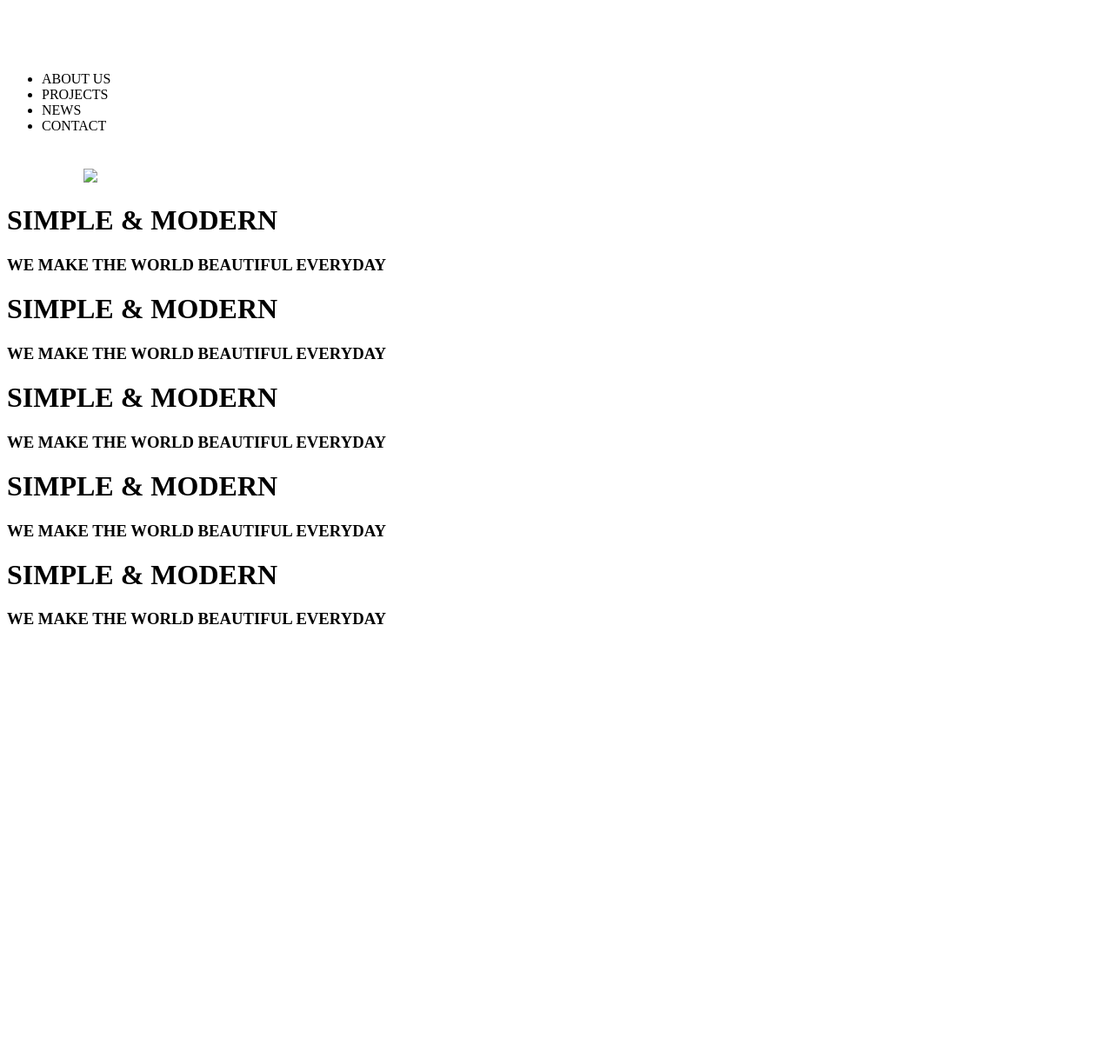
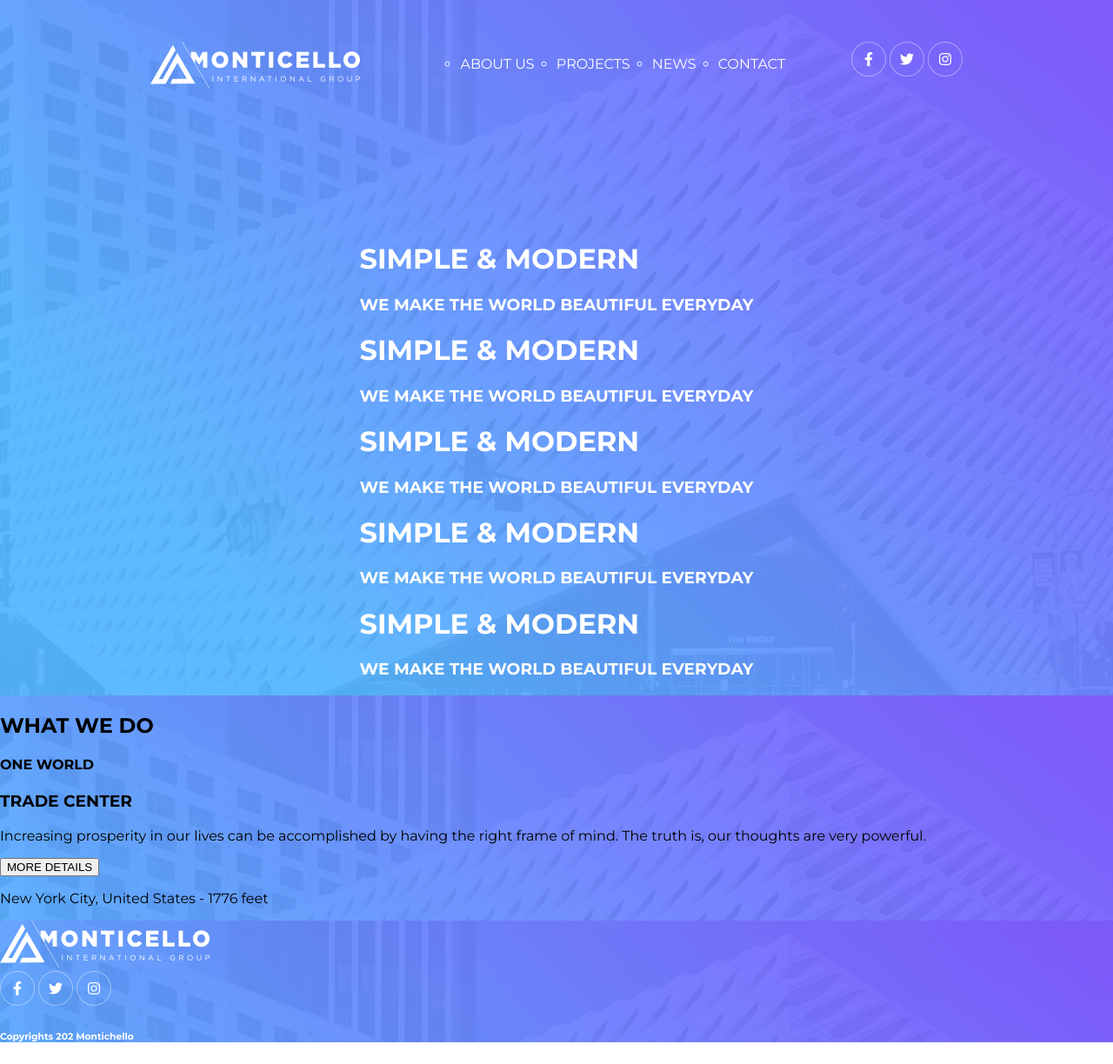
Before and after one commit to zznicole/project-montichello, a plain HTML site: page index.html in a window 1280 px wide. Shown: the whole page at 87% size. Before the commit the page ends 800 px from the top, so only its background shows below. Drawn offline with nearby package versions, Linux system fonts and the light colour scheme.

Commit message:
add header img

```diff
--- a/index.html
+++ b/index.html
@@ -3,10 +3,18 @@
   <head>
     <meta charset="UTF-8" />
     <meta name="viewport" content="width=device-width, initial-scale=1.0" />
+    <link href="https://fonts.googleapis.com/css2?family=Montserrat:wght@200;300;400;500;600;700;800;900&display=swap" rel="stylesheet">
+    <link rel="stylesheet" type="text/css" href="slick/slick.css"/>
+    <link rel="stylesheet" type="text/css" href="slick/slick-theme.css"/>
+
+
+    <link rel="stylesheet" href="style/index.css">
+
     <title>project-montichello</title>
   </head>
   <body>
     <div class="screen">
+<!--header-->
       <header class="header">
         <nav class="nav">
           <div class="nav__logo"><img src="img/header-logo.png" /></div>
@@ -19,7 +27,7 @@
           <div class="socialmedia">
             <img src="img/header-fb.png" />
             <img src="img/header-twitter.png" />
-            <img src="img/header-ig.png.png" />
+            <img src="img/header-ig.png" />
           </div>
         </nav>
         <div class="sliderContainer">
@@ -47,13 +55,39 @@
           </div>
         </div>
       </header>
-      <section class="projects"></section>
+<!--projects-->
+      <section class="projects">
+          <div class="divider"></div>
+          <h2 class="projects__title">WHAT WE DO</h2>
+          <div class="project">
+              <h4>ONE WORLD</h4>
+              <h3>TRADE CENTER</h3>
+              <p>Increasing prosperity in our lives can be accomplished by having the right frame of mind. The truth is, our thoughts are very powerful.</p>
+              <button>MORE DETAILS</button>
+              <div><i class="fas fa-map-marker-alt"></i><p>New York City, United States - 1776 feet</p></div>
+          </div>
+      </section>
+<!--news-->
       <section class="news"></section>
+<!--gallery-->
       <section class="gallery"></section>
+<!--contact-->
       <section class="contact"></section>
-      <footer class="footer"></footer>
+<!--footer-->
+      <footer class="footer">
+         <div class="footer__logo"><img src="img/header-logo.png" /></div>
+         <div class="footer__socialmedia">
+          <img src="img/header-fb.png" />
+          <img src="img/header-twitter.png" />
+          <img src="img/header-ig.png" />
+        </div>
+        <h6 class="copyRight">Copyrights 202 Montichello</h6>
+      </footer>
     </div>
     <script src="https://cdnjs.cloudflare.com/ajax/libs/normalize/8.0.1/normalize.min.css"></script>
+    <script type="text/javascript" src="//code.jquery.com/jquery-1.11.0.min.js"></script>
+    <script type="text/javascript" src="//code.jquery.com/jquery-migrate-1.2.1.min.js"></script>
+    <script type="text/javascript" src="slick/slick.min.js"></script>
     <script src="https://cdnjs.cloudflare.com/ajax/libs/jquery/3.5.1/jquery.min.js"></script>
     <script src="src/script.js"></script>
   </body>
--- a/src/script.js
+++ b/src/script.js
@@ -0,0 +1,7 @@
+$('.slickSlider').slick();
+
+// $(document).ready(function(){
+//   $('.slickSlider').slick({
+//     setting-name: setting-value
+//   });
+// });
--- /dev/null
+++ b/style/_font.scss
@@ -0,0 +1,4 @@
+$font-family: 'Montserrat', sans-serif;
+$font-white: #ffffff;
+$font-blue: #2c4058;
+$font-black: #000000;
--- a/style/index.scss
+++ b/style/index.scss
@@ -1,9 +1,45 @@
+@import 'font';
+body {
 
-body {
-  background-color: #999999;
+  margin: 0;
+  padding: 0;
+  display: border-block;
+  font-family: $font-family;
+}
+
+.screen {
+  width: 100%;
+  background-image: url("../img/header-background-back.png"), url("../img/header-background.png");
 }
 
 .header {
-  background-image: url("img/header-background");
-  background-color:darkblue;
+  width: 73%;
+  height: 100vh;
+  margin: 0 auto;
+  color: $font-white;
+  display: flex;
+  flex-direction: column;
+  align-items: center;
+  justify-content: space-between;
 }
+
+.nav {
+  width: 100%;
+  display: flex;
+  justify-content: space-between;
+  margin-top: 3em;
+
+  &__list {
+    width: 40%;
+    display: flex;
+    justify-content: space-between;
+    list-style: circle;
+
+  }
+}
+
+.footer {
+  width: 100%;
+  color: $font-white;
+  background-image: url("../img/header-background-back.png"), url("../img/header-background.png");
+}
```
Also changed, not shown: img/header-background-back.png (added), style/index.css, 1 other file.
